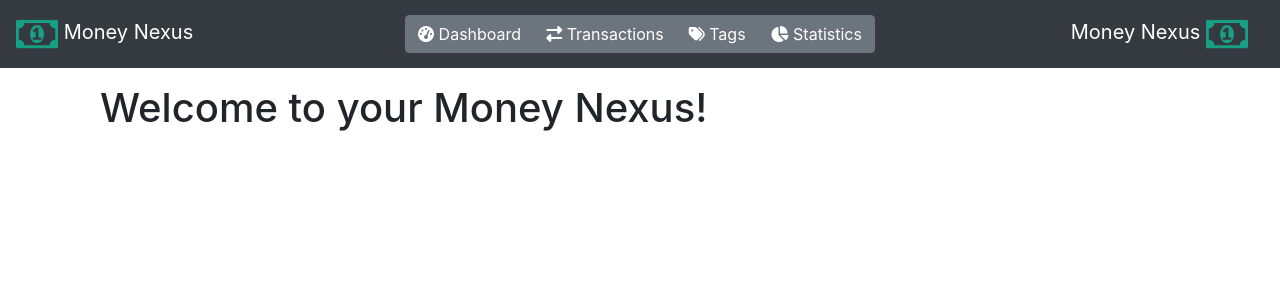
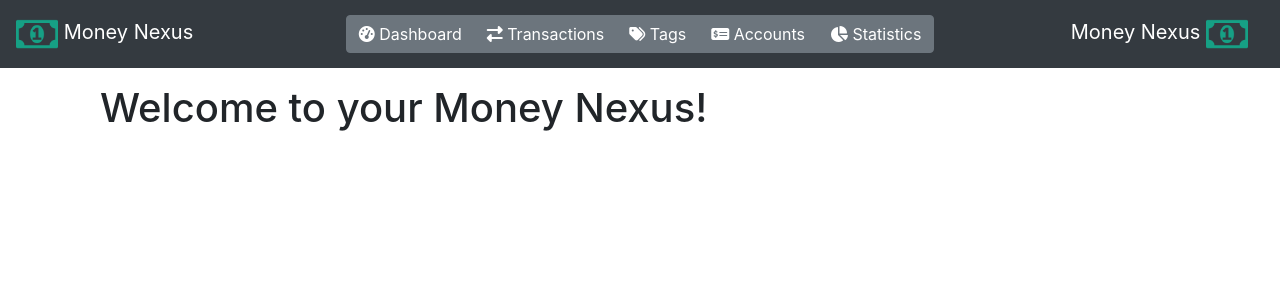
Before and after one commit to bitstorm-tech/money-nexus-django, a Django app: page / in a window 1280 px wide. Shown: the top 300 px of the page. Run offline with Django 3.2, Linux system fonts and the light colour scheme; some libraries are stand-ins or nearby versions.

Commit message:
Add Accounts menu to navbar

```diff
--- a/money_nexus/templates/money_nexus/base.html
+++ b/money_nexus/templates/money_nexus/base.html
@@ -38,6 +38,10 @@
                href="{% url "tags" %}">
                 <i class="fas fa-tags"></i> Tags
             </a>
+            <a class="btn {% if active == "accounts" %}btn-primary{% else %}btn-secondary{% endif %}"
+               href="#">
+                <i class="fas fa-money-check-alt"></i> Accounts
+            </a>
             <a class="btn {% if active == "statistics" %}btn-primary{% else %}btn-secondary{% endif %}"
                href="#">
                 <i class="fas fa-chart-pie"></i> Statistics
```
Also changed, not shown: 1 other file.
